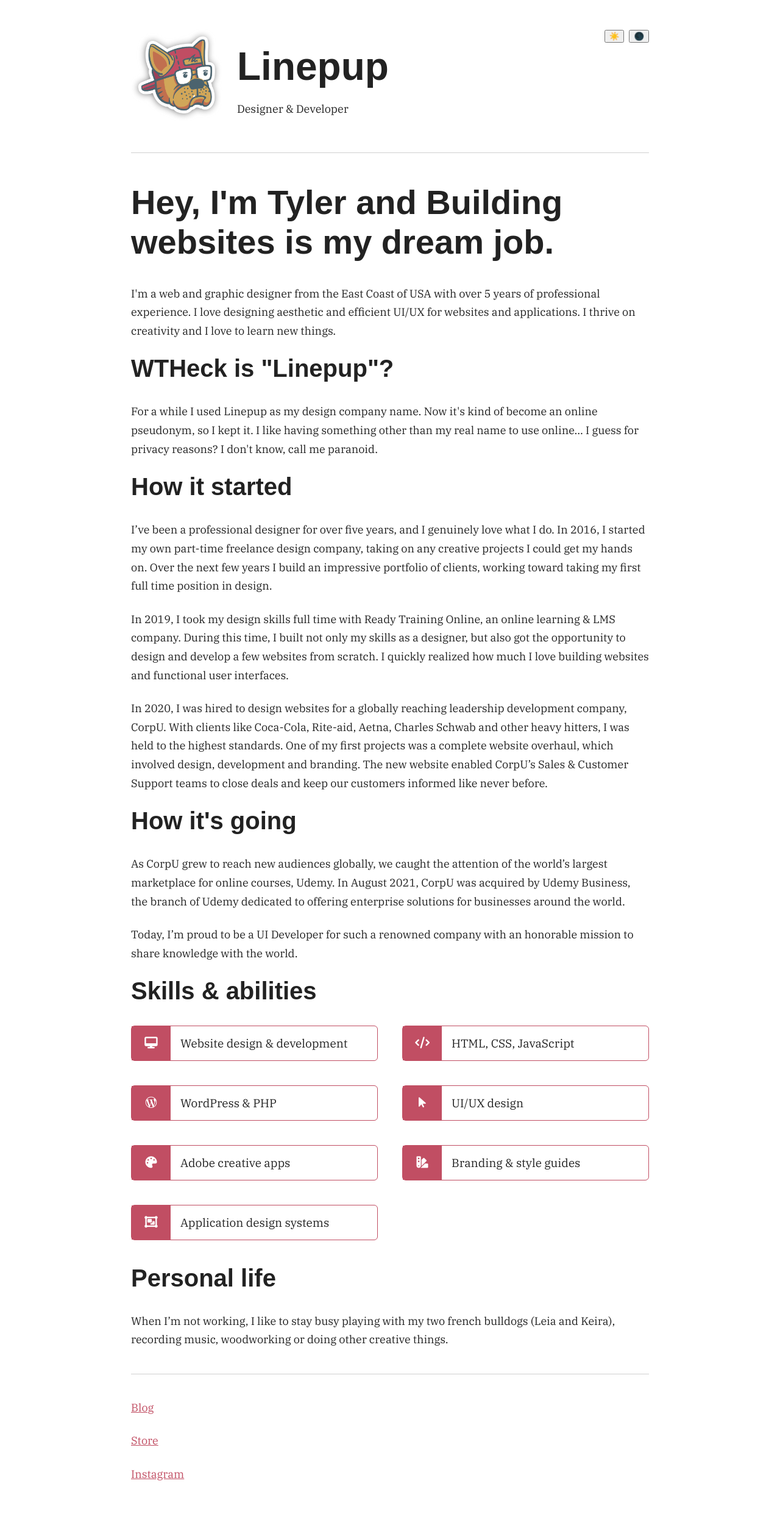
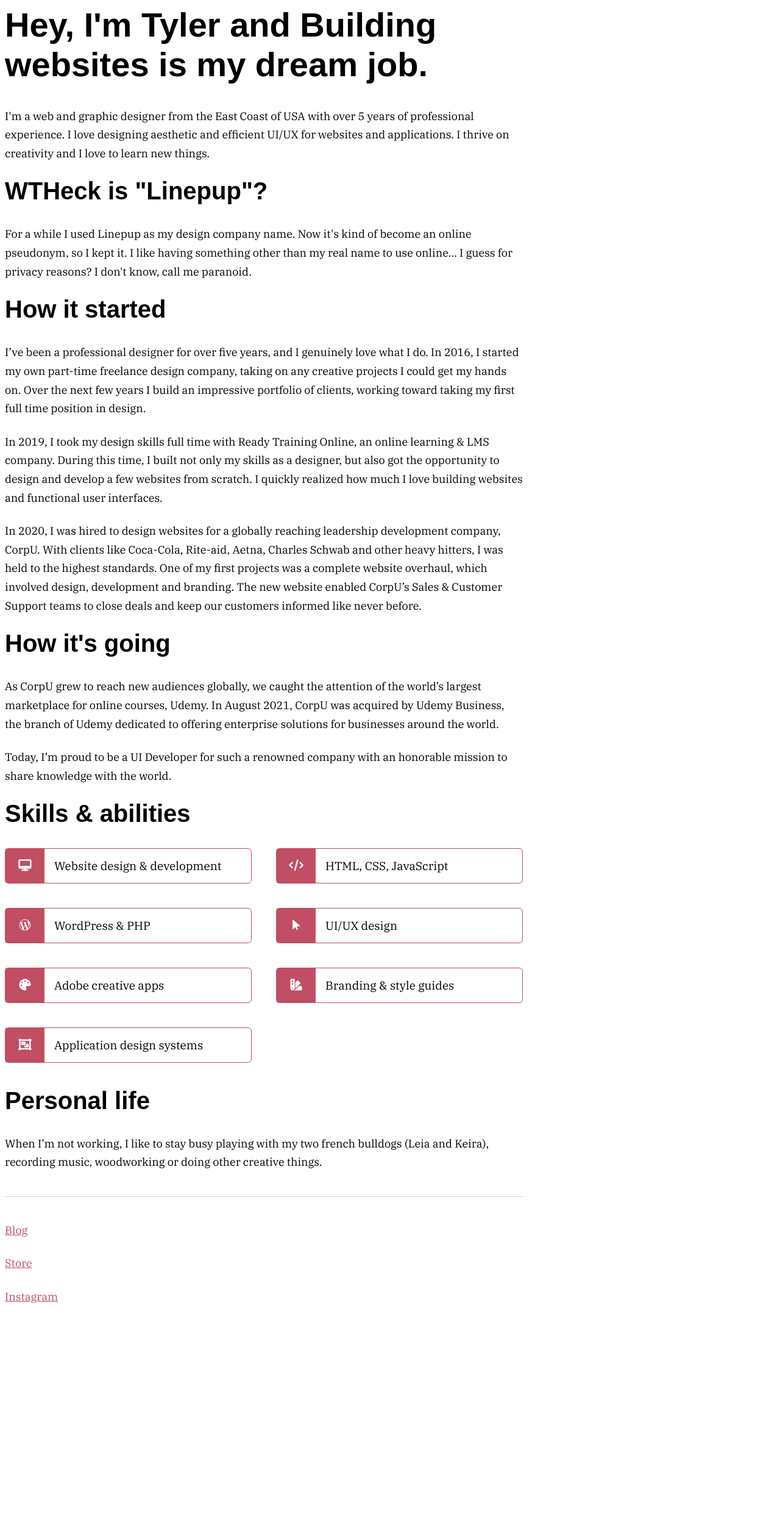
Before and after one commit to tylerwoodcook/linepup_com, a PHP site: page /default.php in a window 1280 px wide. Shown: the whole page at 61% size. After the commit the page ends 2137 px from the top, so only its background shows below. Run offline with PHP 8.4, Linux system fonts and the light colour scheme; some libraries are stand-ins or nearby versions; some web fonts are replaced.

Commit message:
Remove nav -> move to header.php

```diff
--- a/default.php
+++ b/default.php
@@ -3,29 +3,6 @@ $pageTitle = 'Linepup Design & Development';
 include('header.php');
 ?>
 
-<body id="body" class="theme-light">
-  <div class="page-content">
-    <div class="section header-section">
-        <div class="header-title-container">
-          <div>
-            <a href="/">
-                <img class="header-logo" src="lp-logo-sticker.png">
-            </a>
-          </div>
-          <div>
-            <p class="h1 header-title mb-0">Linepup</p>
-            <p class="mb-0">Designer &amp; Developer</p>
-          </div>
-        </div>
-        <div class="header-theme-container">
-          <div>
-            <button onclick="lightTheme();" id="light-theme">&#9728;&#65039;</button>
-          </div>
-          <div>
-            <button onclick="darkTheme();" id="dark-theme">&#127761;</button>
-          </div>
-        </div>
-    </div>
     <div class="section">
         <h1>Hey, I'm Tyler and Building websites is my dream job.</h1>
         <p>I'm a web and graphic designer from the East Coast of USA with over 5 years of professional experience. I love designing aesthetic and efficient UI/UX for websites and applications. I thrive on creativity and I love to learn new things.</p>
```
